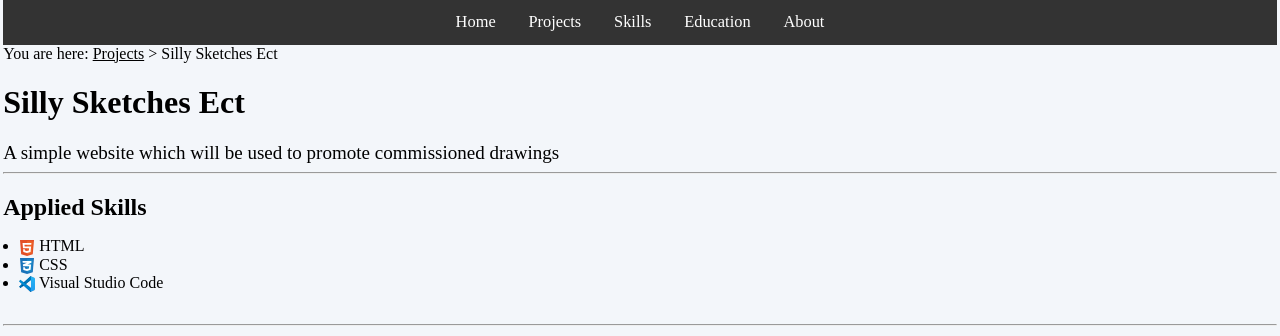
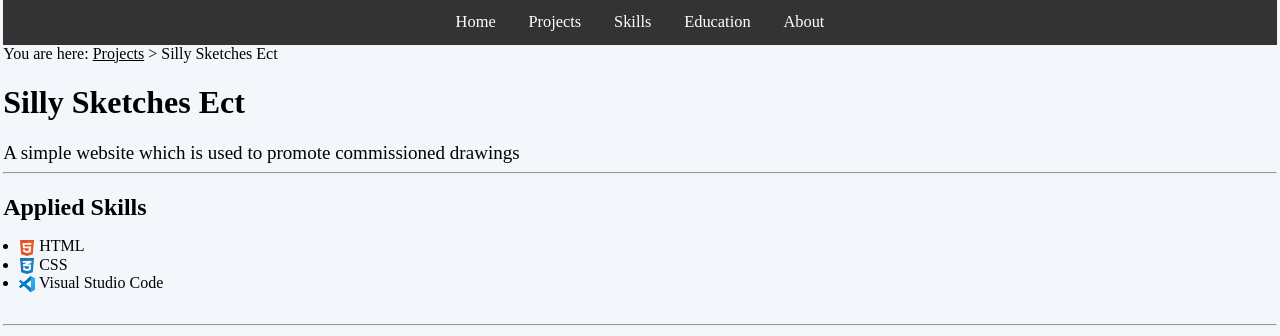
Before and after one commit to Andrew-Dev-Coder/Portfolio, a Jekyll site: the page built from _projects/sillySketchesEct.html, in a window 1280 px wide and 900 px high. Shown: the top 336 px of the window. Built offline with Jekyll 4.4.1, drawn with Linux system fonts in a browser that asks for light colours.

Commit message:
Update sillySketchesEct.html

```diff
--- a/_projects/sillySketchesEct.html
+++ b/_projects/sillySketchesEct.html
@@ -1,7 +1,7 @@
 ---
 layout: projects
 page_title: Silly Sketches Ect
-summary: A simple website which will be used to promote commissioned drawings
+summary: A simple website which is used to promote commissioned drawings
 stack: [ <img loading="lazy" class="logo" src="/Images/Icons/html-1.svg" alt=""> HTML, <img loading="lazy" class="logo" src="/Images/Icons/css-3.svg" alt=""> CSS, Visual Studio Code]
 type: website
 site: https://sillysketches.andrewcoder.dev/
```
